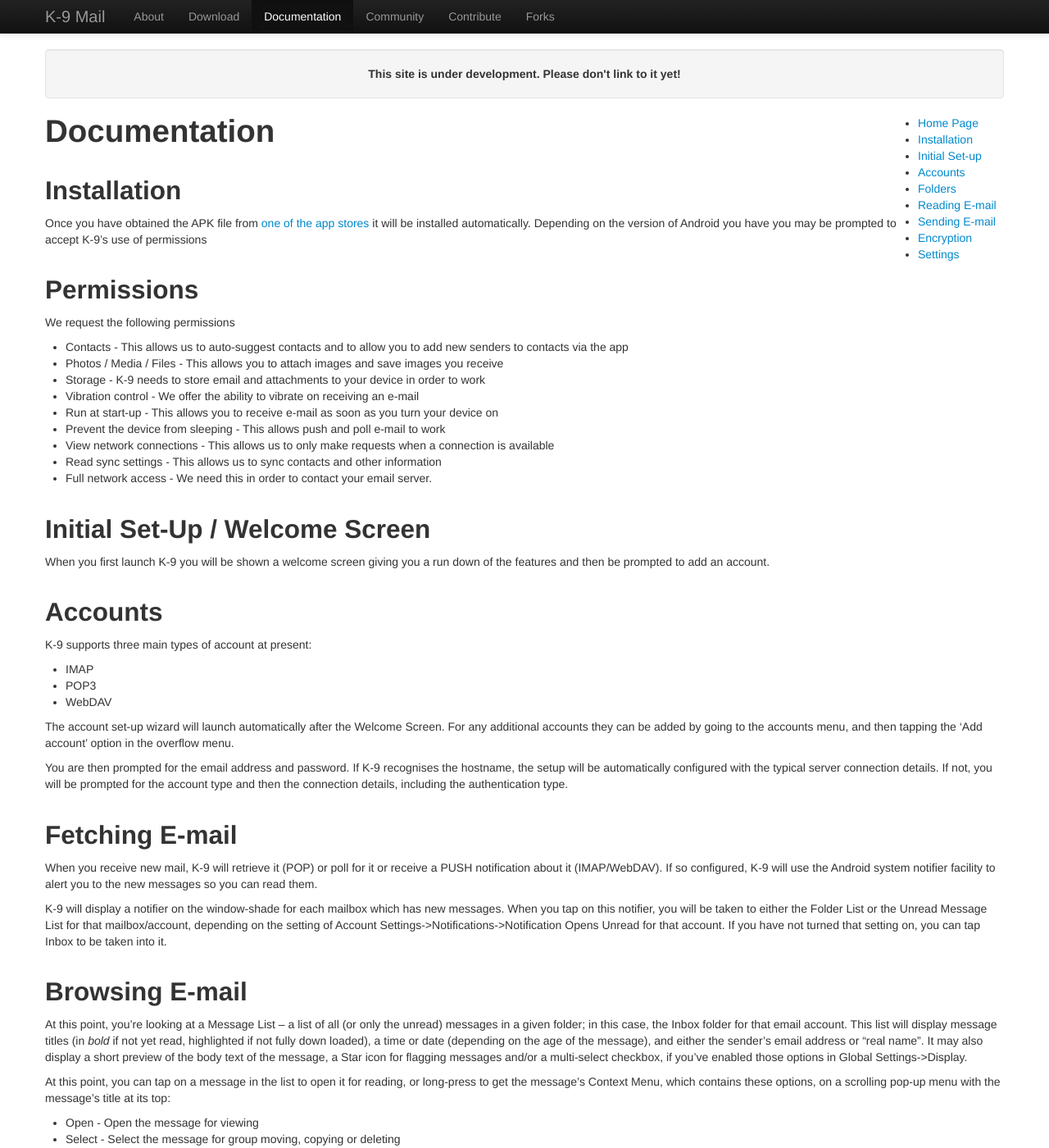
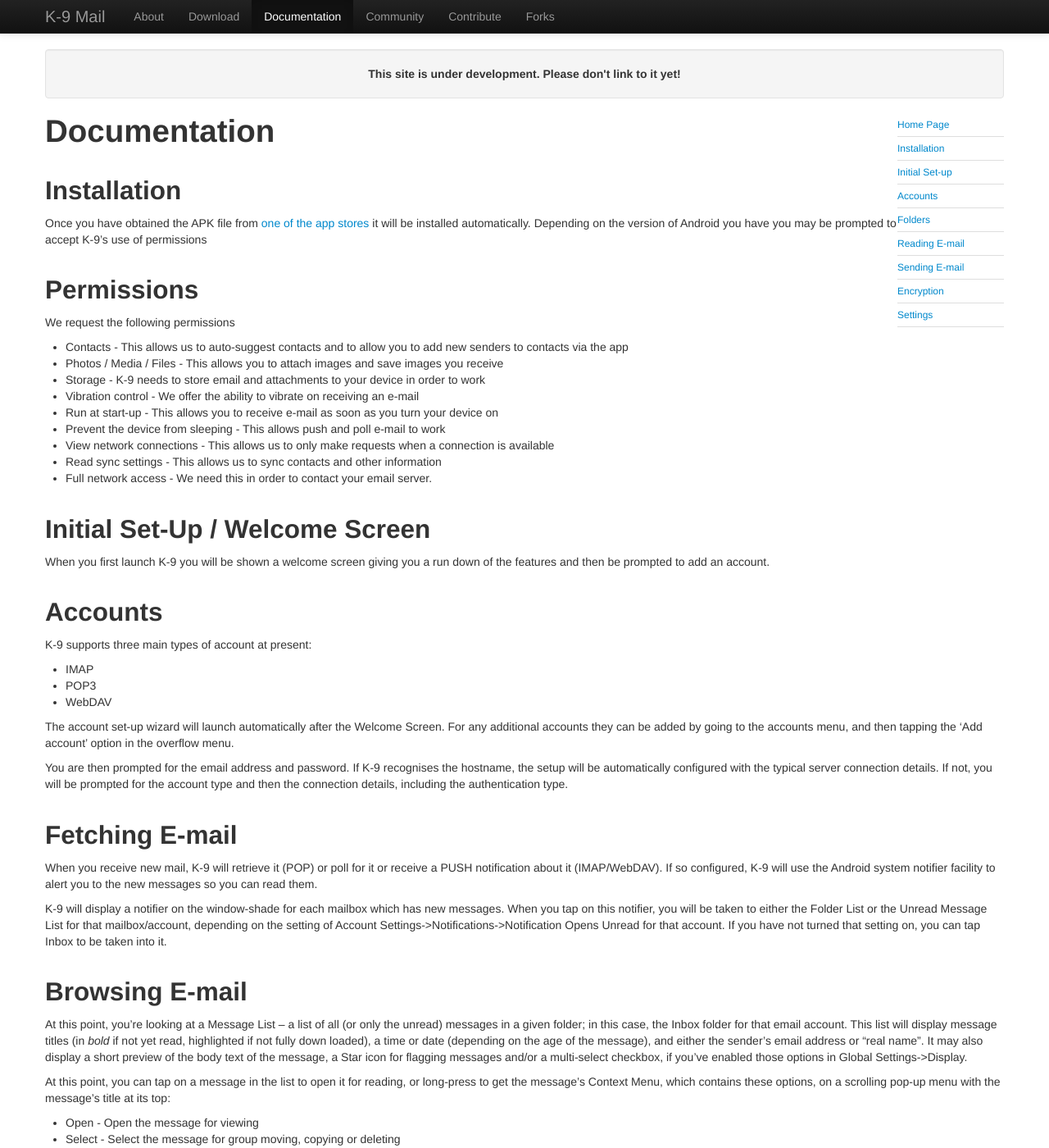
Before and after one commit to k9mail/k9mail.app, a Jekyll site: the page built from documentation.md, in a window 1280 px wide and 1400 px high. Shown: the whole window at 82% size. Built offline with Jekyll 4.4.1, drawn with Linux system fonts in a browser that asks for light colours; nearby versions of some CDN libraries.

Commit message:
Update k9mail.css

```diff
--- a/assets/css/k9mail.css
+++ b/assets/css/k9mail.css
@@ -2,3 +2,15 @@
   float: right;
   width: 130px;
 }
+.submenu {
+    margin-left: 0;
+    margin-top: -2px;
+    font-size: 10px;
+    list-style: none;
+}
+.submenu li {
+    border-bottom: 1px solid #dedede;
+    font-size: 12px;
+    line-height: 18px;
+    padding: 5px 0;
+}
```
